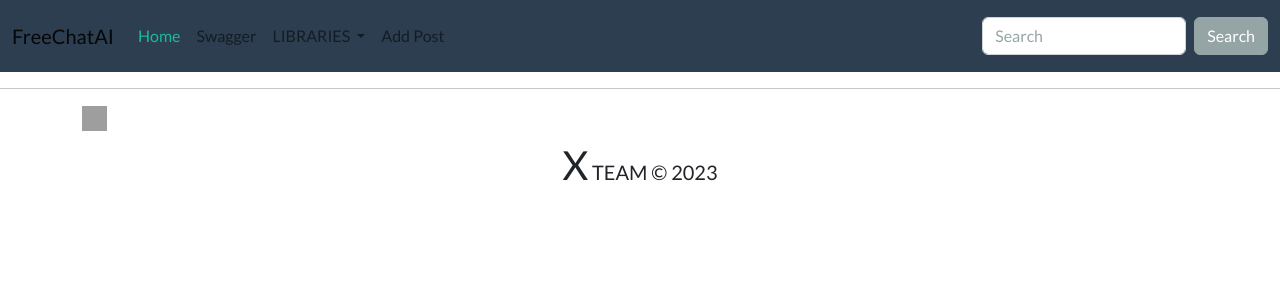
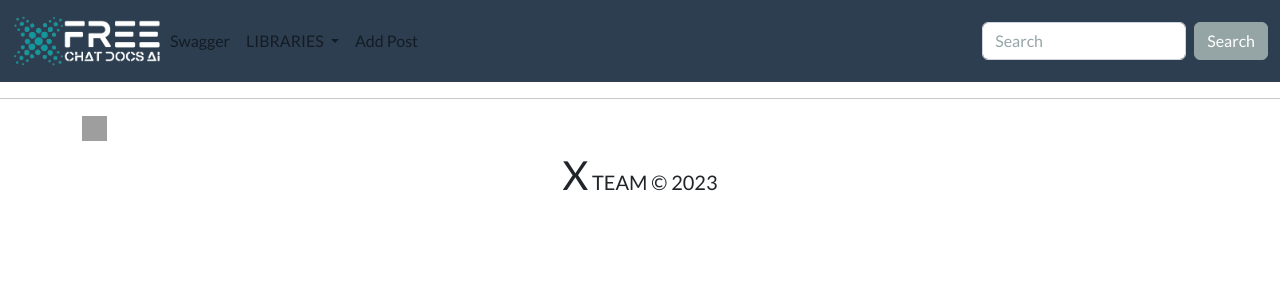
Before and after one commit to DenBilokon/FreeChatAi, a FastAPI app: template templates/base.html in a window 1280 px wide. Shown: the top 300 px of the page. Run offline with FastAPI, Linux system fonts and the light colour scheme; the template is opened without the code that fills it, so the values that code supplies are empty; parts of the project's set-up code (start-up, migrations or seed data) failed here and were passed over; some libraries are stand-ins or nearby versions; grey boxes are pictures that could not be loaded.

Commit message:
add iconHome

```diff
--- a/templates/base.html
+++ b/templates/base.html
@@ -17,18 +17,14 @@
 <body>
 <nav class="navbar navbar-expand-lg bg-primary" data-bs-theme="dark">
     <div class="container-fluid">
-        <a class="navbar-brand" href="/">FreeChatAI</a>
+        <a href="/"><img src="/static/img/iconXHome.png" height="50"></a>
+<!--        <a class="navbar-brand" href="/">FreeChatAI</a>-->
         <button class="navbar-toggler" type="button" data-bs-toggle="collapse" data-bs-target="#navbarColor01"
                 aria-controls="navbarColor01" aria-expanded="false" aria-label="Toggle navigation">
             <span class="navbar-toggler-icon"></span>
         </button>
         <div class="collapse navbar-collapse" id="navbarColor01">
             <ul class="navbar-nav me-auto">
-                <li class="nav-item">
-                    <a class="nav-link active" href="#">Home
-                        <span class="visually-hidden">(current)</span>
-                    </a>
-                </li>
                 <li class="nav-item">
                     <a class="nav-link" href="http://127.0.0.1:8000/docs" target="_blank">Swagger</a>
                 </li>
```
Also changed, not shown: static/img/iconHome.png (added), static/img/iconXHome.png (added).
